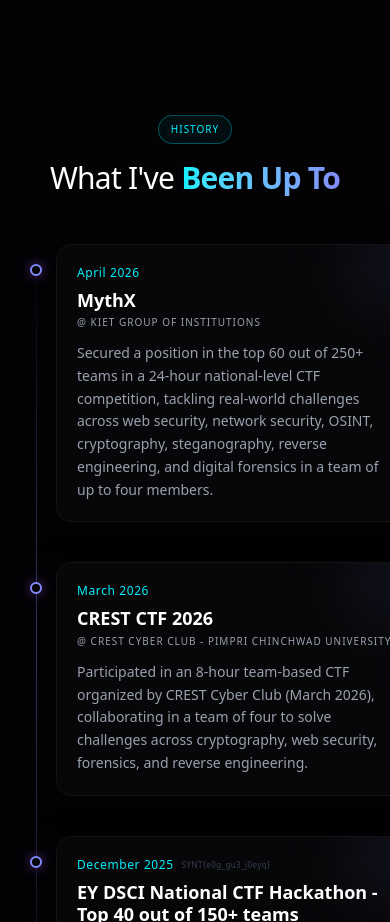
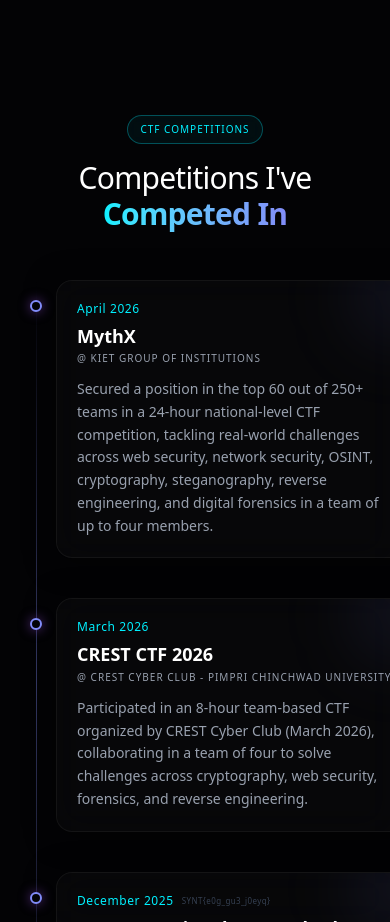
Before and after one commit to Aaditya2207/Portfolio-cyber, a Next.js app: page / in a window 390 px wide. Shown: the part 5140-6062 px from the top of the page. Built offline with nearby package versions, Linux system fonts and the light colour scheme.

Commit message:
Navbar changed

```diff
--- a/src/components/Experience.tsx
+++ b/src/components/Experience.tsx
@@ -42,10 +42,10 @@
                     className="mb-12 sm:mb-16 md:mb-24 flex flex-col items-center text-center mt-8 sm:mt-12"
                 >
                     <div className="inline-flex items-center gap-2 sm:gap-3 px-3 sm:px-4 py-1.5 sm:py-2 rounded-full border border-neon-blue/30 bg-neon-blue/5 backdrop-blur-sm mb-4 sm:mb-6">
-                        <span className="text-neon-blue font-mono text-[10px] sm:text-xs tracking-widest uppercase">History</span>
+                        <span className="text-neon-blue font-mono text-[10px] sm:text-xs tracking-widest uppercase">CTF Competitions</span>
                     </div>
                     <h2 className="text-3xl sm:text-4xl md:text-5xl font-light text-white tracking-tight">
-                        What I&apos;ve <span className="font-bold text-transparent bg-clip-text bg-gradient-to-r from-neon-blue to-neon-indigo">Been Up To</span>
+                        Competitions I&apos;ve <span className="font-bold text-transparent bg-clip-text bg-gradient-to-r from-neon-blue to-neon-indigo">Competed In</span>
                     </h2>
                 </motion.div>
 
--- a/src/components/Navbar.tsx
+++ b/src/components/Navbar.tsx
@@ -8,7 +8,7 @@
     { name: "About", href: "#about" },
     { name: "Skills", href: "#tools" },
     { name: "Projects", href: "#projects" },
-    { name: "Experience", href: "#experience" },
+    { name: "CTF Competitions", href: "#experience" },
     { name: "Education", href: "#education" },
     { name: "Contact", href: "#contact" },
 ];
```
